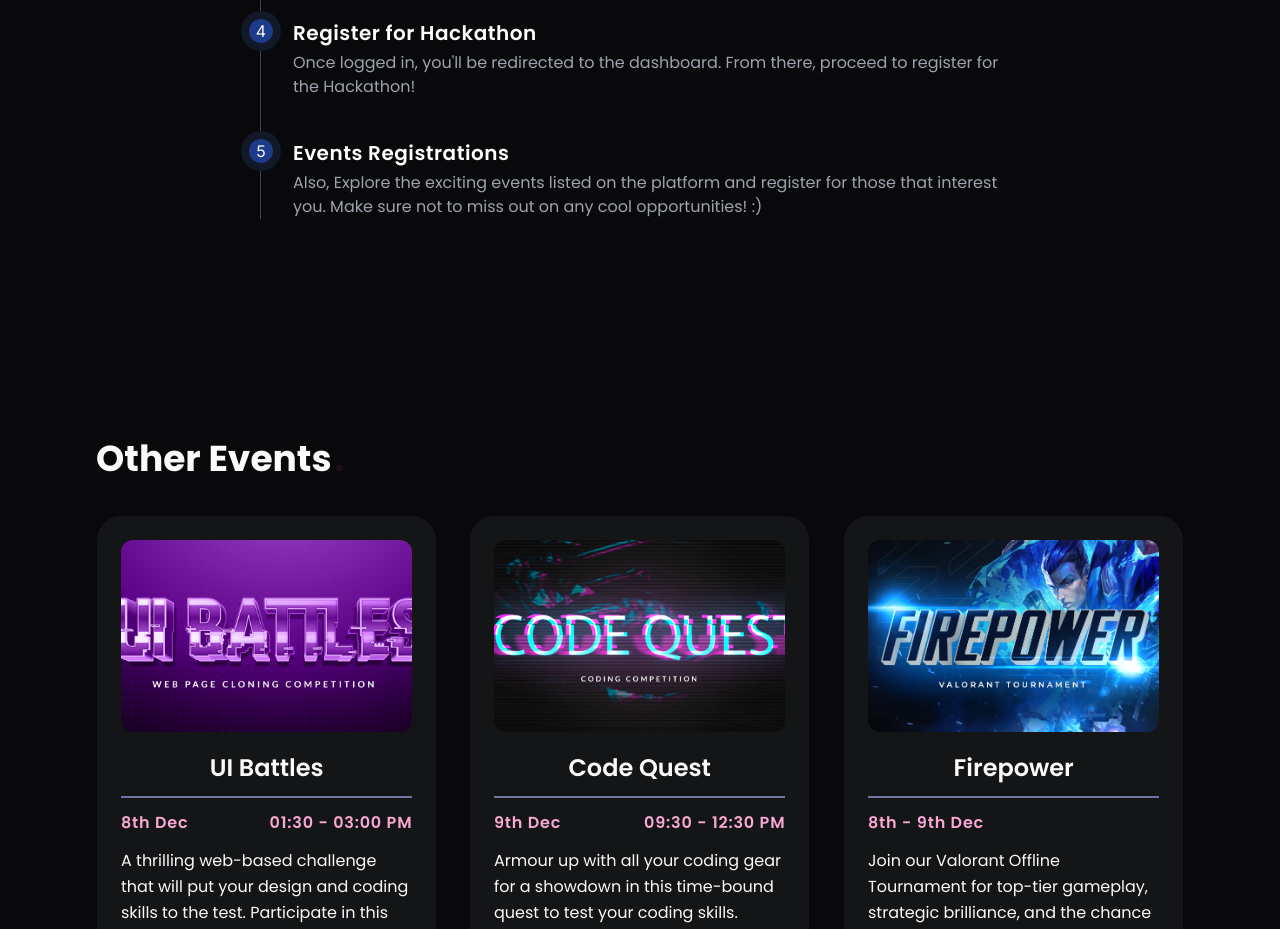
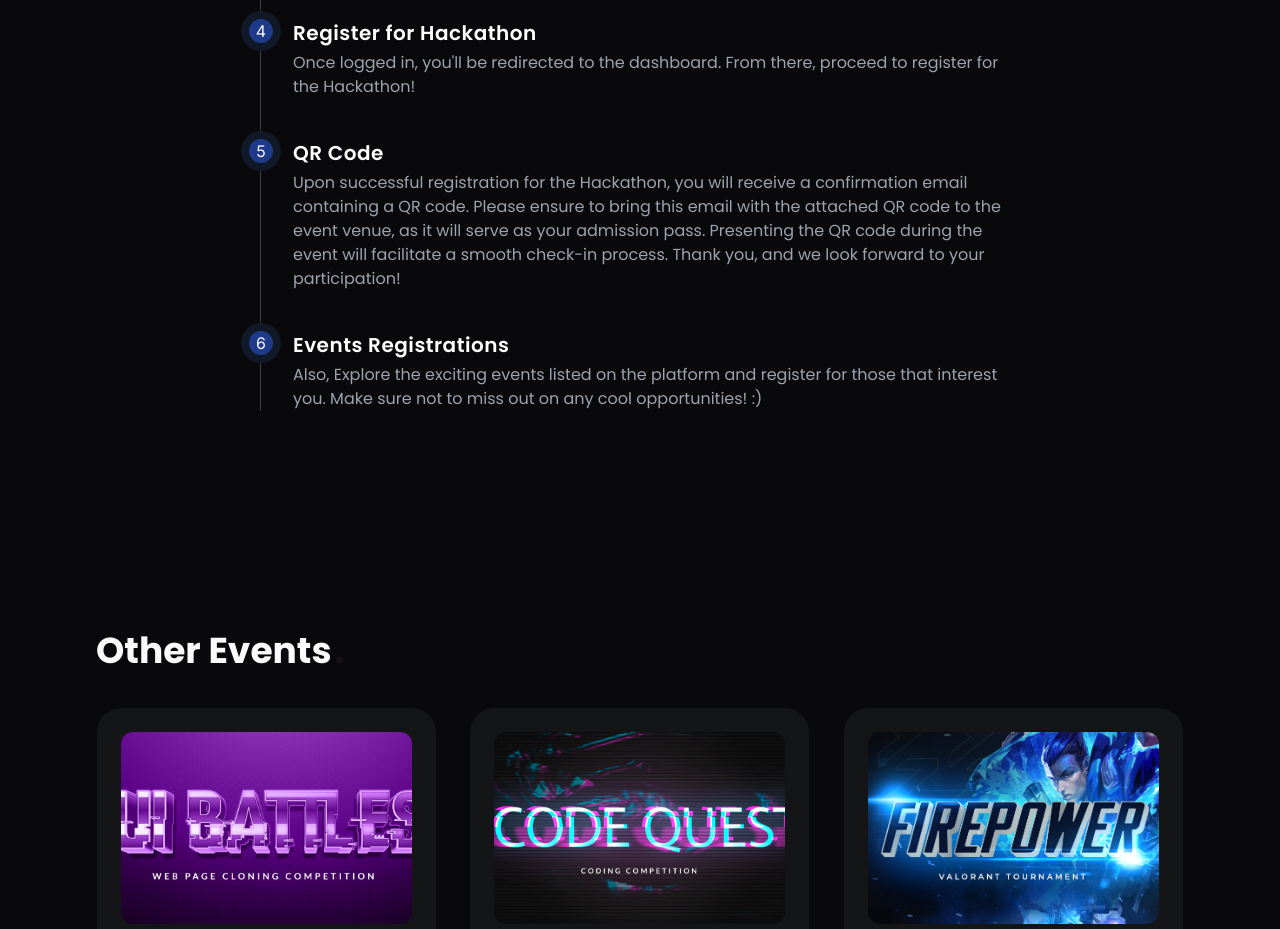
Before and after one commit to srajankumar/codeblaze, a Next.js app: page / in a window 1280 px wide. Shown: the part 3020-3949 px from the top of the page. Built offline with nearby package versions, Linux system fonts and the light colour scheme.

Commit message:
about qr code

```diff
--- a/src/components/Register.tsx
+++ b/src/components/Register.tsx
@@ -21,6 +21,11 @@ const Register = () => {
       title: "Register for Hackathon",
       description:
         "Once logged in, you'll be redirected to the dashboard. From there, proceed to register for the Hackathon!",
+    },
+    {
+      title: "QR Code",
+      description:
+        "Upon successful registration for the Hackathon, you will receive a confirmation email containing a QR code. Please ensure to bring this email with the attached QR code to the event venue, as it will serve as your admission pass. Presenting the QR code during the event will facilitate a smooth check-in process. Thank you, and we look forward to your participation!",
     },
     {
       title: "Events Registrations",
```
